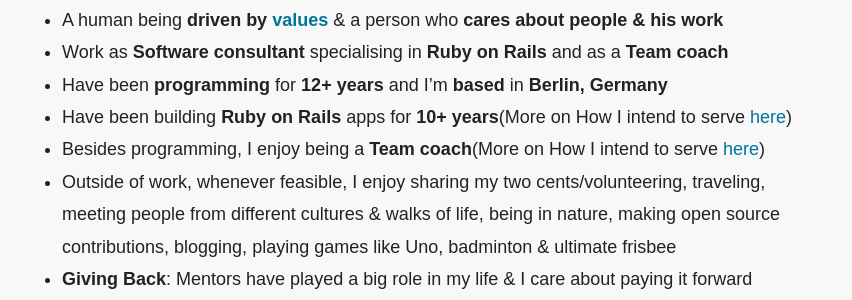
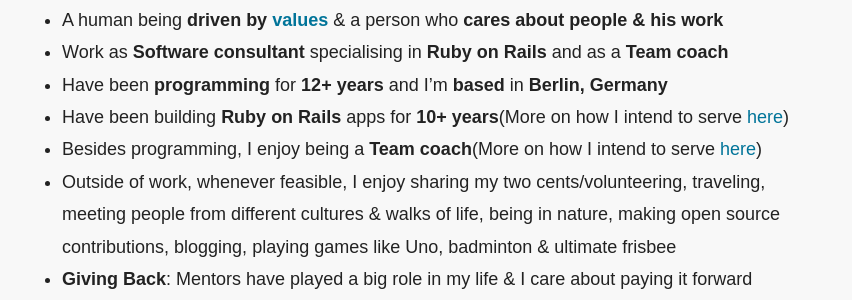
Before and after one commit to boddhisattva/website, a Jekyll site: the page built from about/index.md, in a window 1280 px wide. Shown: the part 285-585 px from the top of the page, without its empty margins (208-1060 px from the left). Built offline with Jekyll 4.4.1, drawn with Linux system fonts in a browser that asks for light colours.

Commit message:
Fix case

```diff
--- a/about/index.md
+++ b/about/index.md
@@ -9,8 +9,8 @@ date:  2024-09-22 15:40:53
 - A human being **driven by [values](https://bit.ly/mohnish_human_and_engineering_values)** & a person who **cares about people & his work**
 - Work as **Software consultant** specialising in **Ruby on Rails** and as a **Team coach**
 - Have been **programming** for **12+ years** and I'm **based** in **Berlin, Germany**
-- Have been building **Ruby on Rails** apps for **10+ years**(More on How I intend to serve [here](/being_of_service_as_a_rails_consultant))
-- Besides programming, I enjoy being a **Team coach**(More on How I intend to serve [here](/being_of_service_as_a_team_coach))
+- Have been building **Ruby on Rails** apps for **10+ years**(More on how I intend to serve [here](/being_of_service_as_a_rails_consultant))
+- Besides programming, I enjoy being a **Team coach**(More on how I intend to serve [here](/being_of_service_as_a_team_coach))
 - Outside of work, whenever feasible, I enjoy sharing my two cents/volunteering, traveling, meeting people from different cultures & walks of life, being in nature, making open source contributions, blogging, playing games like Uno, badminton & ultimate frisbee
 - **Giving Back**: Mentors have played a big role in my life & I care about paying it forward
   - Please feel free to
```
